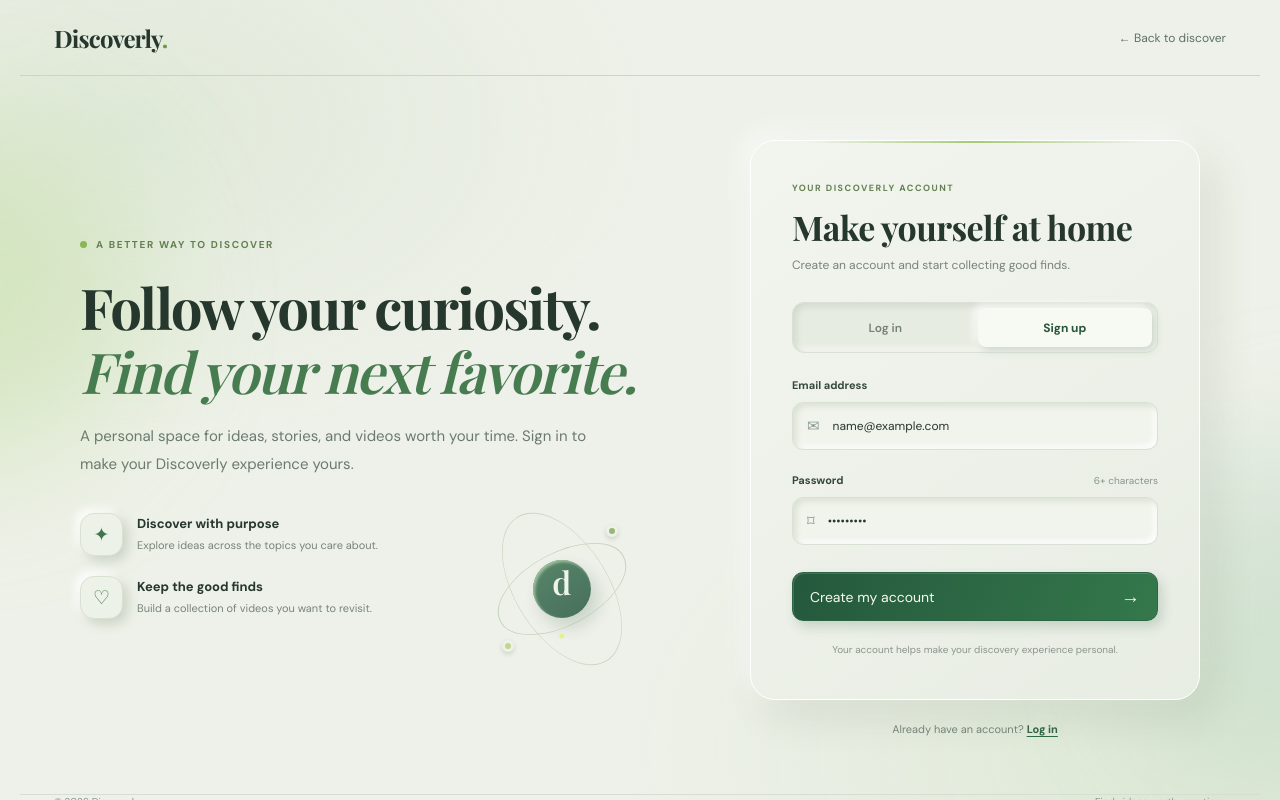
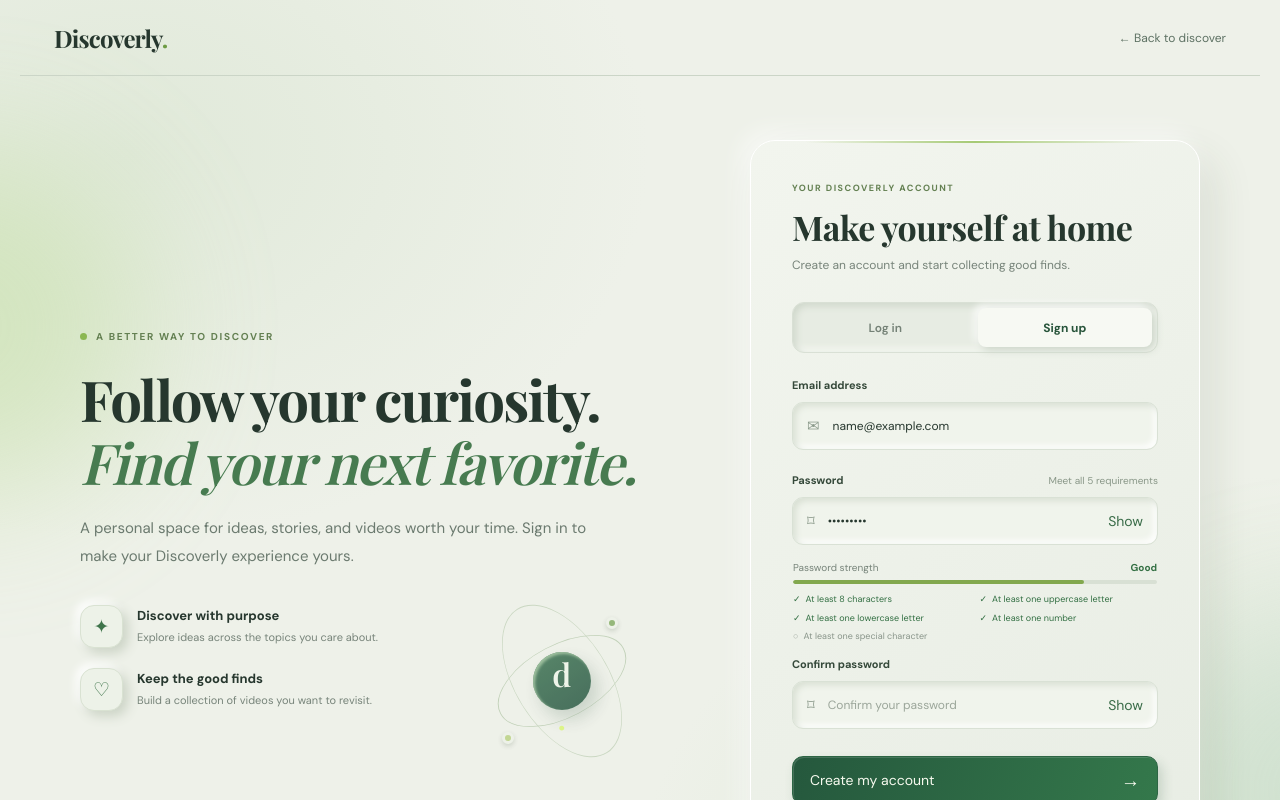
Before and after one commit to itzbinz6/Discoverly, a Next.js app: page /auth in a window 1280 px wide. Both pictures are taken after typing "name@example.com", "Sample123" into the empty fields and a click on the button "Create an account". Shown: the top 800 px of the page. Built offline with nearby package versions, Linux system fonts and the light colour scheme; no server answers; a web font is replaced by a local one.

Commit message:
feat(auth): enhance signup password validation and UX

```diff
--- a/app/auth/page.tsx
+++ b/app/auth/page.tsx
@@ -8,16 +8,65 @@ import "./auth.css";
 
 type AuthMode = "login" | "signup";
 
+const passwordRequirements = [
+  { label: "At least 8 characters", test: (value: string) => value.length >= 8 },
+  { label: "At least one uppercase letter", test: (value: string) => /[A-Z]/.test(value) },
+  { label: "At least one lowercase letter", test: (value: string) => /[a-z]/.test(value) },
+  { label: "At least one number", test: (value: string) => /[0-9]/.test(value) },
+  { label: "At least one special character", test: (value: string) => /[^A-Za-z0-9]/.test(value) },
+] as const;
+
 export default function AuthPage() {
   const router = useRouter();
   const [supabase] = useState(() => createClient());
   const [mode, setMode] = useState<AuthMode>("login");
   const [email, setEmail] = useState("");
   const [password, setPassword] = useState("");
+  const [confirmPassword, setConfirmPassword] = useState("");
+  const [showPassword, setShowPassword] = useState(false);
+  const [showConfirmPassword, setShowConfirmPassword] = useState(false);
+  const [emailTouched, setEmailTouched] = useState(false);
+  const [emailError, setEmailError] = useState("");
+  const [passwordTouched, setPasswordTouched] = useState(false);
+  const [confirmPasswordTouched, setConfirmPasswordTouched] = useState(false);
+  const [confirmPasswordError, setConfirmPasswordError] = useState("");
   const [message, setMessage] = useState("");
   const [messageType, setMessageType] = useState<"success" | "error" | "info">("info");
   const [loading, setLoading] = useState(false);
   const [userEmail, setUserEmail] = useState<string | null>(null);
+  const passwordChecks = passwordRequirements.map(({ label, test }) => ({
+    label,
+    met: test(password),
+  }));
+  const passwordScore = passwordChecks.filter(({ met }) => met).length;
+  const strengthClass = passwordScore === 5
+    ? "strong"
+    : passwordScore >= 4
+      ? "good"
+      : passwordScore === 3
+        ? "fair"
+        : "weak";
+  const passwordStrength = password.length === 0
+    ? "Start typing"
+    : passwordScore <= 2
+      ? "Weak"
+      : passwordScore === 3
+        ? "Fair"
+        : passwordScore === 4
+          ? "Good"
+          : "Strong";
+
+  function getEmailError(input: HTMLInputElement) {
+    if (!input.value.trim()) return "Enter your email address.";
+    if (input.validity.typeMismatch) return "Enter a valid email address.";
+    return "";
+  }
+
+  function getConfirmPasswordError(value: string, expectedPassword = password) {
+    if (!value) return "Confirm your password.";
+    if (value !== expectedPassword) return "Passwords do not match.";
+    return "";
+  }
 
   useEffect(() => {
     if (new URLSearchParams(window.location.search).get("mode") === "signup") {
@@ -42,6 +91,22 @@ export default function AuthPage() {
   async function handleSubmit(event: FormEvent<HTMLFormElement>) {
     event.preventDefault();
     setMessage("");
+
+    if (mode === "signup") {
+      const emailInput = event.currentTarget.querySelector<HTMLInputElement>("#auth-email");
+      const nextEmailError = emailInput ? getEmailError(emailInput) : "Enter a valid email address.";
+      const nextConfirmPasswordError = getConfirmPasswordError(confirmPassword);
+      setEmailTouched(true);
+      setEmailError(nextEmailError);
+      setPasswordTouched(true);
+      setConfirmPasswordTouched(true);
+      setConfirmPasswordError(nextConfirmPasswordError);
+
+      if (nextEmailError || passwordScore < passwordRequirements.length || nextConfirmPasswordError) {
+        return;
+      }
+    }
+
     setLoading(true);
 
     try {
@@ -123,6 +188,14 @@ export default function AuthPage() {
   function switchMode(nextMode: AuthMode) {
     setMode(nextMode);
     setMessage("");
+    setEmailTouched(false);
+    setEmailError("");
+    setPasswordTouched(false);
+    setConfirmPassword("");
+    setConfirmPasswordTouched(false);
+    setConfirmPasswordError("");
+    setShowPassword(false);
+    setShowConfirmPassword(false);
   }
 
   return (
@@ -173,10 +246,31 @@ export default function AuthPage() {
 
                 <form className="auth-form" onSubmit={handleSubmit}>
                   <label htmlFor="auth-email">Email address</label>
-                  <div className="auth-input-wrap"><span aria-hidden="true">✉</span><input id="auth-email" type="email" autoComplete="email" placeholder="you@example.com" value={email} onChange={event => setEmail(event.target.value)} required /></div>
+                  <div className="auth-input-wrap"><span aria-hidden="true">✉</span><input id="auth-email" type="email" autoComplete="email" placeholder="you@example.com" value={email} onChange={event => { setEmail(event.target.value); if (emailTouched) setEmailError(getEmailError(event.currentTarget)); }} onBlur={event => { setEmailTouched(true); setEmailError(getEmailError(event.currentTarget)); }} onInvalid={event => { setEmailTouched(true); setEmailError(getEmailError(event.currentTarget)); }} aria-invalid={Boolean(emailError)} aria-describedby={emailError ? "auth-email-error" : undefined} required /></div>
+                  {emailTouched && emailError && <p className="auth-field-error" id="auth-email-error">{emailError}</p>}
 
-                  <div className="auth-password-label"><label htmlFor="auth-password">Password</label>{mode === "signup" && <span>6+ characters</span>}</div>
-                  <div className="auth-input-wrap"><span aria-hidden="true">⌑</span><input id="auth-password" type="password" autoComplete={mode === "signup" ? "new-password" : "current-password"} placeholder={mode === "signup" ? "Create a password" : "Enter your password"} minLength={6} value={password} onChange={event => setPassword(event.target.value)} required /></div>
+                  <div className="auth-password-label"><label htmlFor="auth-password">Password</label>{mode === "signup" && <span>Meet all 5 requirements</span>}</div>
+                  <div className="auth-input-wrap"><span aria-hidden="true">⌑</span><input id="auth-password" type={showPassword ? "text" : "password"} autoComplete={mode === "signup" ? "new-password" : "current-password"} placeholder={mode === "signup" ? "Create a password" : "Enter your password"} value={password} onChange={event => { const value = event.target.value; setPassword(value); if (confirmPasswordTouched) setConfirmPasswordError(getConfirmPasswordError(confirmPassword, value)); }} onInvalid={() => setPasswordTouched(true)} aria-invalid={mode === "signup" && passwordTouched && passwordScore < passwordRequirements.length} aria-describedby={mode === "signup" ? "auth-password-feedback" : undefined} required /><button className="auth-password-toggle" type="button" onClick={() => setShowPassword(value => !value)} aria-label={showPassword ? "Hide password" : "Show password"}>{showPassword ? "Hide" : "Show"}</button></div>
+                  {mode === "signup" && (
+                    <div className="auth-password-feedback" id="auth-password-feedback">
+                      <div className="auth-strength-heading"><span>Password strength</span><strong className={`auth-strength-label ${strengthClass}`}>{passwordStrength}</strong></div>
+                      <div className="auth-strength-meter" role="meter" aria-label="Password strength" aria-valuemin={0} aria-valuemax={5} aria-valuenow={passwordScore}>
+                        <span className={`auth-strength-fill ${strengthClass}`} style={{ width: `${passwordScore * 20}%` }} />
+                      </div>
+                      <ul className="auth-password-requirements">
+                        {passwordChecks.map(({ label, met }) => <li className={met ? "met" : ""} key={label}><span aria-hidden="true">{met ? "✓" : "○"}</span>{label}</li>)}
+                      </ul>
+                    </div>
+                  )}
+
+                  {mode === "signup" && (
+                    <>
+                      <label htmlFor="auth-confirm-password">Confirm password</label>
+                      <div className="auth-input-wrap"><span aria-hidden="true">⌑</span><input id="auth-confirm-password" type={showConfirmPassword ? "text" : "password"} autoComplete="new-password" placeholder="Confirm your password" value={confirmPassword} onChange={event => { const value = event.target.value; setConfirmPassword(value); if (confirmPasswordTouched) setConfirmPasswordError(getConfirmPasswordError(value)); }} onBlur={() => { setConfirmPasswordTouched(true); setConfirmPasswordError(getConfirmPasswordError(confirmPassword)); }} onInvalid={() => { setConfirmPasswordTouched(true); setConfirmPasswordError(getConfirmPasswordError(confirmPassword)); }} aria-invalid={Boolean(confirmPasswordError)} aria-describedby={confirmPasswordError ? "auth-confirm-password-error" : undefined} required /><button className="auth-password-toggle" type="button" onClick={() => setShowConfirmPassword(value => !value)} aria-label={showConfirmPassword ? "Hide confirmation password" : "Show confirmation password"}>{showConfirmPassword ? "Hide" : "Show"}</button></div>
+                      {confirmPasswordTouched && confirmPasswordError && <p className="auth-field-error" id="auth-confirm-password-error">{confirmPasswordError}</p>}
+                      {confirmPasswordTouched && !confirmPasswordError && confirmPassword && <p className="auth-field-success">Passwords match.</p>}
+                    </>
+                  )}
 
                   <button className="auth-submit-button" type="submit" disabled={loading}>{loading ? <><span className="auth-spinner" /> Please wait…</> : <>{mode === "signup" ? "Create my account" : "Log in to Discoverly"}<span>→</span></>}</button>
                 </form>
```
Also changed, not shown: app/auth/auth.css. Lines whose indentation alone changed are shown as unchanged.
